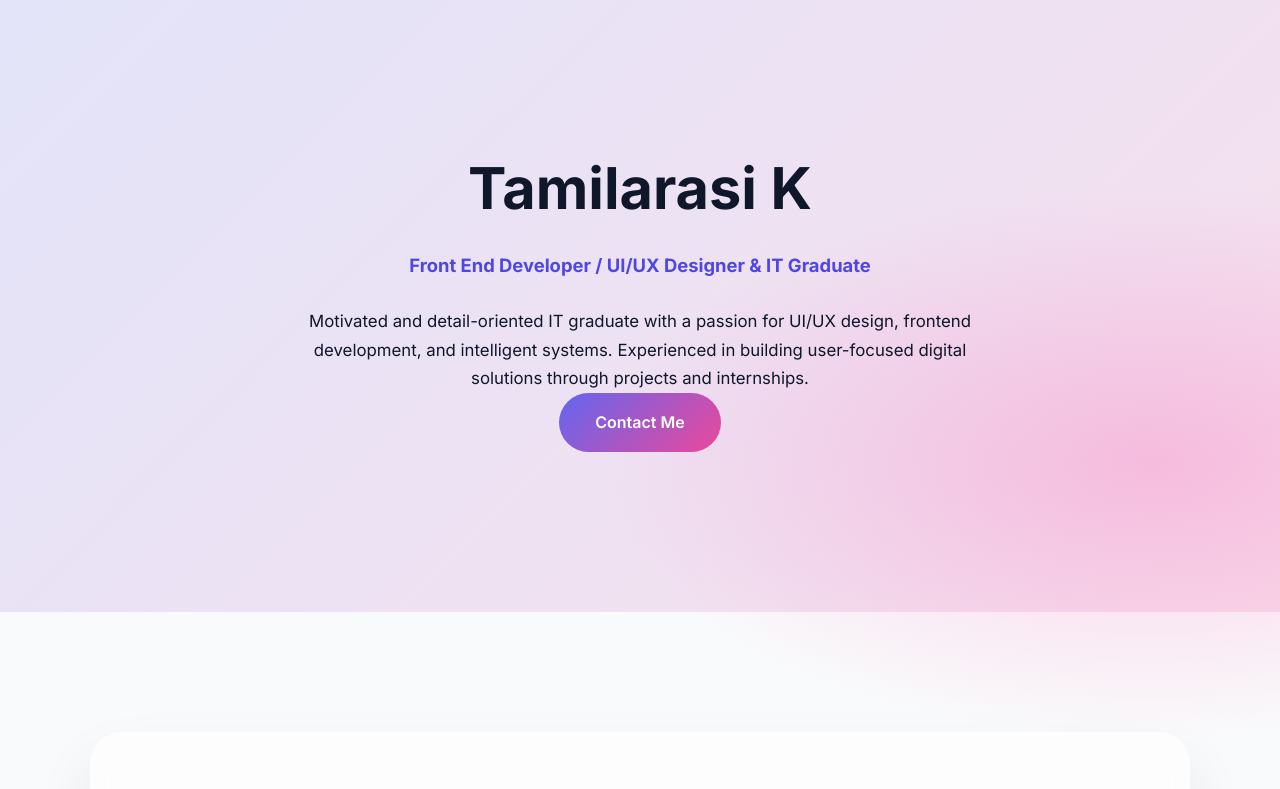
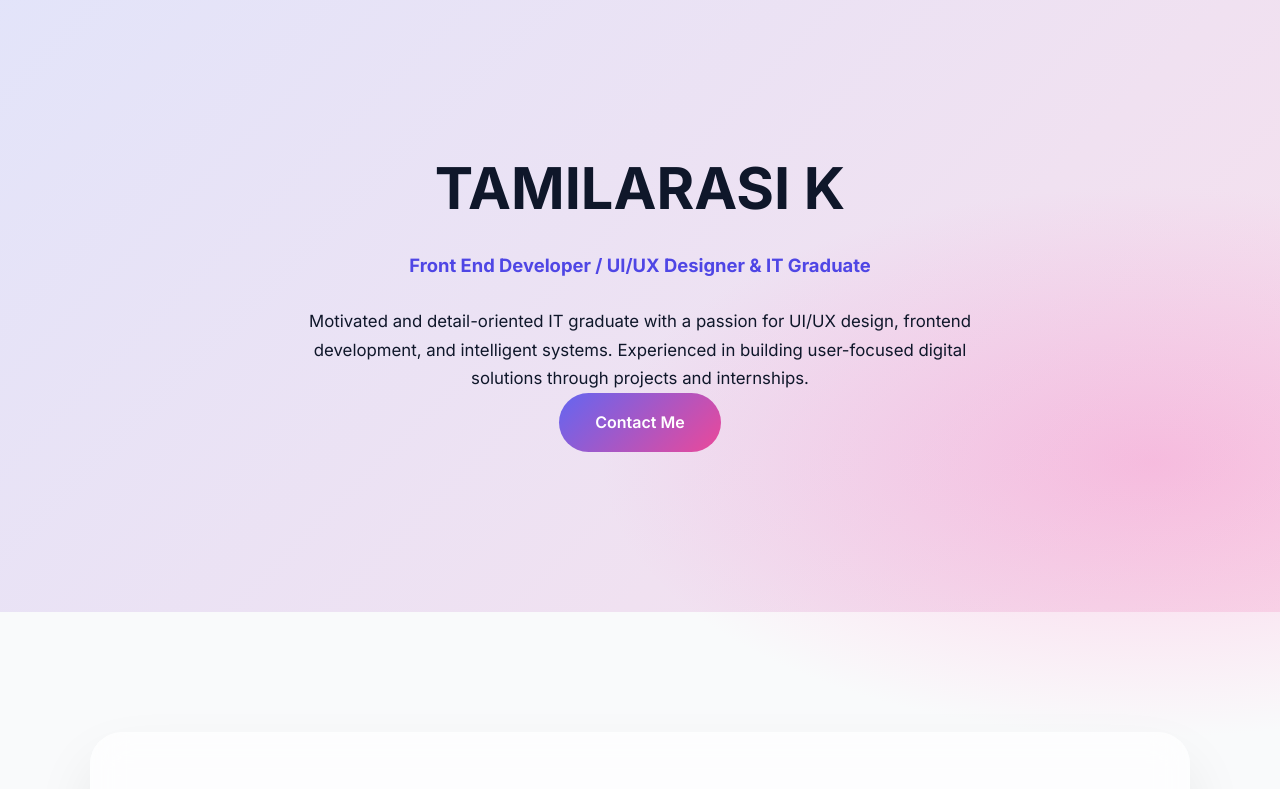
Before and after one commit to tamil-005/portfolio, a plain HTML site: page tamil/index.html in a window 1280 px wide. Shown: the top 789 px of the page. Drawn offline with Linux system fonts and the light colour scheme.

Commit message:
Update index.html

```diff
--- a/tamil/index.html
+++ b/tamil/index.html
@@ -13,7 +13,7 @@
 <!-- HERO -->
 <section class="hero">
   <div class="hero-content">
-    <h1>Tamilarasi K</h1>
+    <h1>TAMILARASI K</h1>
     <h2>Front End Developer / UI/UX Designer & IT Graduate</h2>
     <p>
       Motivated and detail-oriented IT graduate with a passion for UI/UX design,
@@ -21,7 +21,9 @@
       user-focused digital solutions through projects and internships.
 
     </p>
-    <a href="#contact" class="primary-btn">Contact Me</a>
+
+    <a href="#contact" class="primary-btn"> Contact Me</a>
+
   </div>
 </section>
 
```
